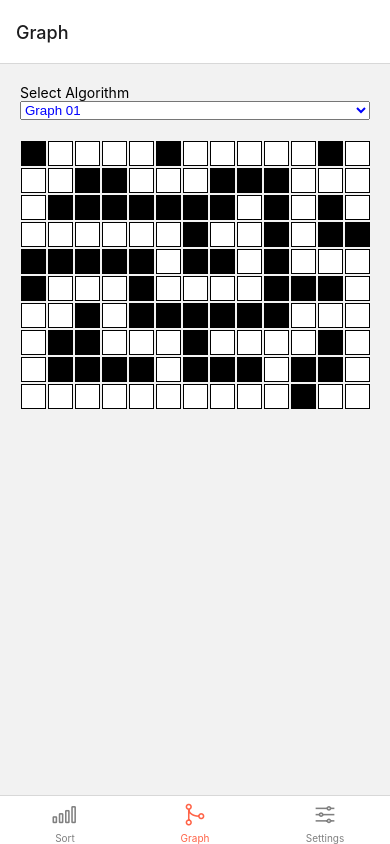
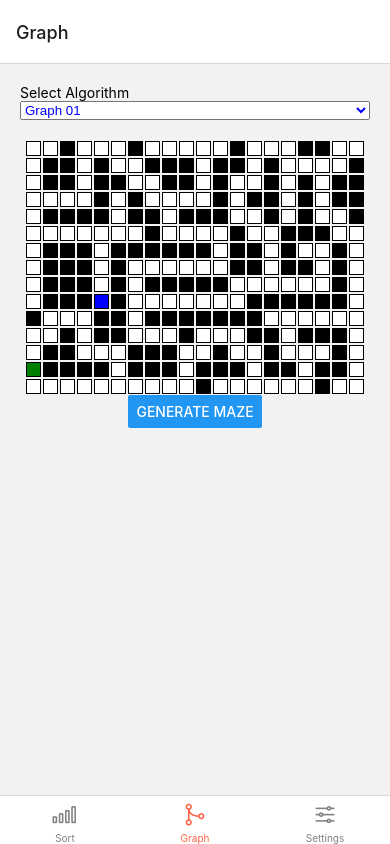
Before and after one commit to duytienkh/algo-visualizer, a React Native app: screen /Graph in a window 390 px wide. Built offline with nearby package versions, Linux system fonts and the light colour scheme.

Commit message:
Add new state, increase grid size

```diff
--- a/components/components/Graph/Cell.js
+++ b/components/components/Graph/Cell.js
@@ -1,17 +1,18 @@
-import React, {Component} from 'react';
+import React, { Component } from 'react';
 import { View, StyleSheet } from 'react-native';
 import { CELL_STATUS } from './Containts'
 export class Cell extends Component {
-    constructor(props) {
-        super(props);
-    }
     render() {
-        const {x, y, value} = this.props
+        const { value } = this.props
         let color = 'white'
         if (value == CELL_STATUS.block)
             color = 'black'
+        if (value == CELL_STATUS.start)
+            color = 'green'
+        if (value == CELL_STATUS.end)
+            color = 'blue'
         return (
-            <View style={{...styles.cell, backgroundColor: color}} key={`cell-${x}-${y}`}>
+            <View style={{ ...styles.cell, backgroundColor: color }}>
             </View>
         );
     }
@@ -19,8 +20,8 @@ export class Cell extends Component {
 
 const styles = StyleSheet.create({
     cell: {
-        width: 25,
-        height: 25,
+        width: 15,
+        height: 15,
         borderWidth: 1,
         borderColor: 'black',
         backgroundColor: 'white',
--- a/components/components/Graph/Containts.js
+++ b/components/components/Graph/Containts.js
@@ -1,4 +1,6 @@
 export const CELL_STATUS = {
     blank: 0,
     block: -1,
+    start: -2,
+    end: -3,
 }
--- a/components/components/Graph/MazeGen.js
+++ b/components/components/Graph/MazeGen.js
@@ -1,5 +1,4 @@
-const HORIZONTAL = 0;
-const VERTICAL = 1;
+import { CELL_STATUS } from './Containts'
 
 function random(l, r) {
     return l + Math.round(Math.random() * (r - l));
@@ -16,12 +15,12 @@ function insideGrid(x, y) {
 }
 
 function validCell(x, y) {
-    let cntNegOne = 0;
+    let cntNegVisited = 0;
     for (let u = x - 1; u <= x + 1; ++u)
         for (let v = y - 1; v <= y + 1; ++v)
-            if (insideGrid(u, v) && cur_grid[u][v] == 1 && (u != x || v != y))
-                ++cntNegOne;
-    return (cntNegOne < 3) && cur_grid[x][y] != 1;
+            if (insideGrid(u, v) && cur_grid[u][v] != 0 && (u != x || v != y))
+                ++cntNegVisited;
+    return (cntNegVisited < 3) && cur_grid[x][y] == 0;
 }
 
 function getNeg(x, y) {
@@ -44,22 +43,36 @@ function shuffleArray(array) {
 export function GenerateMaze(grid) {
     height = grid.length
     width = grid[0].length
+    for (let i = 0; i < height; ++i)
+        for (let j = 0; j < width; ++j)
+            grid[i][j] = 0;
     cur_grid = grid;
     let stack = []
-    stack.push([random(0, height - 1), random(0, width - 1)])
+    let start = [random(0, height - 1), random(0, width - 1)]
+    let end = start;
+    let max_d = 1;
+    stack.push([...start, 1])
 
     while (stack.length) {
-        let [x, y] = stack.pop();
+        let [x, y, d] = stack.pop();
         if (validCell(x, y)) {
-            grid[x][y] = 1;
+            grid[x][y] = d;
+            if (d > max_d) {
+                end = [x, y];
+                max_d = d;
+            }
             let neg = getNeg(x, y);
             shuffleArray(neg);
-            stack.push(...neg);
+            for (var cell of neg)
+                stack.push([...cell, d + 1]);
         }
     }
     for (let i = 0; i < height; ++i)
         for (let j = 0; j < width; ++j)
-            if (grid[i][j] == 1)
-                grid[i][j] = 0;
-            else grid[i][j] = -1;
+            if (grid[i][j] == 0)
+                grid[i][j] = CELL_STATUS.block;
+            else grid[i][j] = CELL_STATUS.blank;
+
+    grid[start[0]][start[1]] = CELL_STATUS.start;
+    grid[end[0]][end[1]] = CELL_STATUS.end;
 }
--- a/components/components/GraphMonitor.js
+++ b/components/components/GraphMonitor.js
@@ -1,5 +1,5 @@
 import * as React from 'react';
-import { View } from 'react-native';
+import { Button, View } from 'react-native';
 import { Cell } from './Graph/Cell'
 import { CELL_STATUS } from './Graph/Containts';
 import { GenerateMaze } from './Graph/MazeGen'
@@ -9,12 +9,13 @@ export class GraphMonitor extends React.Component {
         this.state = {
             grid: []
         }
+        this.generateMaze = this.generateMaze.bind(this);
     }
     componentDidMount() {
         const grid = []
-        for (let row = 0; row < 10; ++row) {
+        for (let row = 0; row < 15; ++row) {
             const curRow = []
-            for (let col = 0; col < 13; ++col)
+            for (let col = 0; col < 20; ++col)
                 curRow.push(CELL_STATUS.blank);
             grid.push(curRow);
         }
@@ -32,10 +33,11 @@ export class GraphMonitor extends React.Component {
                 {grid.map((row, rowId) => {
                     return (
                         <View key={rowId} style={{ flexDirection: 'row' }}>
-                            {row.map((col, colId) => <Cell x={rowId} y={colId} value={col}></Cell>)}
+                            {row.map((col, colId) => <Cell value={col} key={`cell-${rowId}-${colId}`}></Cell>)}
                         </View>
                     )
                 })}
+                <Button title='Generate maze' onPress={this.generateMaze}></Button>
             </View>
         )
     }
```
